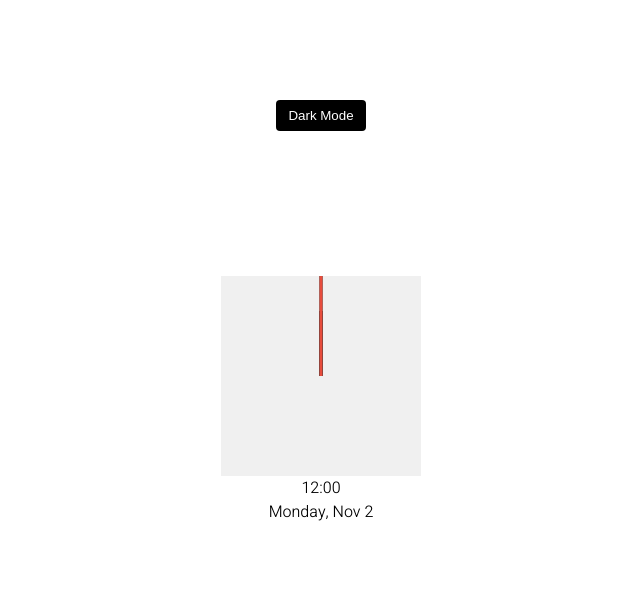
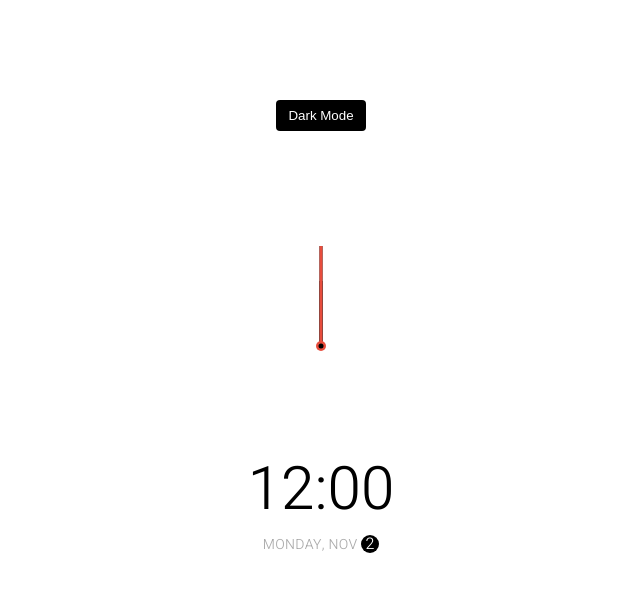
Before and after one commit to marisolvarela/50proyects, a plain HTML site: page Theme_clock/index.html in a window 1280 px wide. Shown: the whole page, without its empty margins (319-959 px from the left). Drawn offline with Linux system fonts and the light colour scheme.

Commit message:
finish clock styling (#29)

```diff
--- a/Theme_clock/style.css
+++ b/Theme_clock/style.css
@@ -54,7 +54,6 @@ body {
     position: relative;
     width: 200px;
     height: 200px;
-    background-color: #f0f0f0;
 }
 
 .needle {
@@ -81,3 +80,51 @@ body {
     height: 100px;
     background-color: #e74c3c;
  }
+
+ .center-point {
+    background-color: #e74c3c;
+    width: 10px;
+    height: 10px;
+    position: absolute;
+    top: 50%;
+    left: 50%;
+    transform: translate(-50%, -50%);
+    border-radius: 50%;
+ }
+
+ .center-point::after {
+    content: '';
+    background-color:var(--primary-color);
+    width: 5px;
+    height: 5px;
+    position: absolute;
+    top: 50%;
+    left: 50%;
+    transform: translate(-50%, -50%);
+    border-radius: 50%;
+ }
+
+ .time {
+    font-size: 60px;
+ }
+
+ .date {
+    color: #aaa;
+    font-size: 14px;
+    letter-spacing: 0.3px;
+    text-transform: uppercase;
+ }
+
+ .date .circle {
+    background-color: var(--primary-color);
+    color: var(--secundary-color);
+    border-radius: 50%;
+    width: 18px;
+    height: 18px;
+    display:inline-flex;
+    align-items: center;
+    justify-content: center;
+    line-height: 18px;
+    transition: 0.5s ease-in;
+    font-size: 16px;
+ }
```
